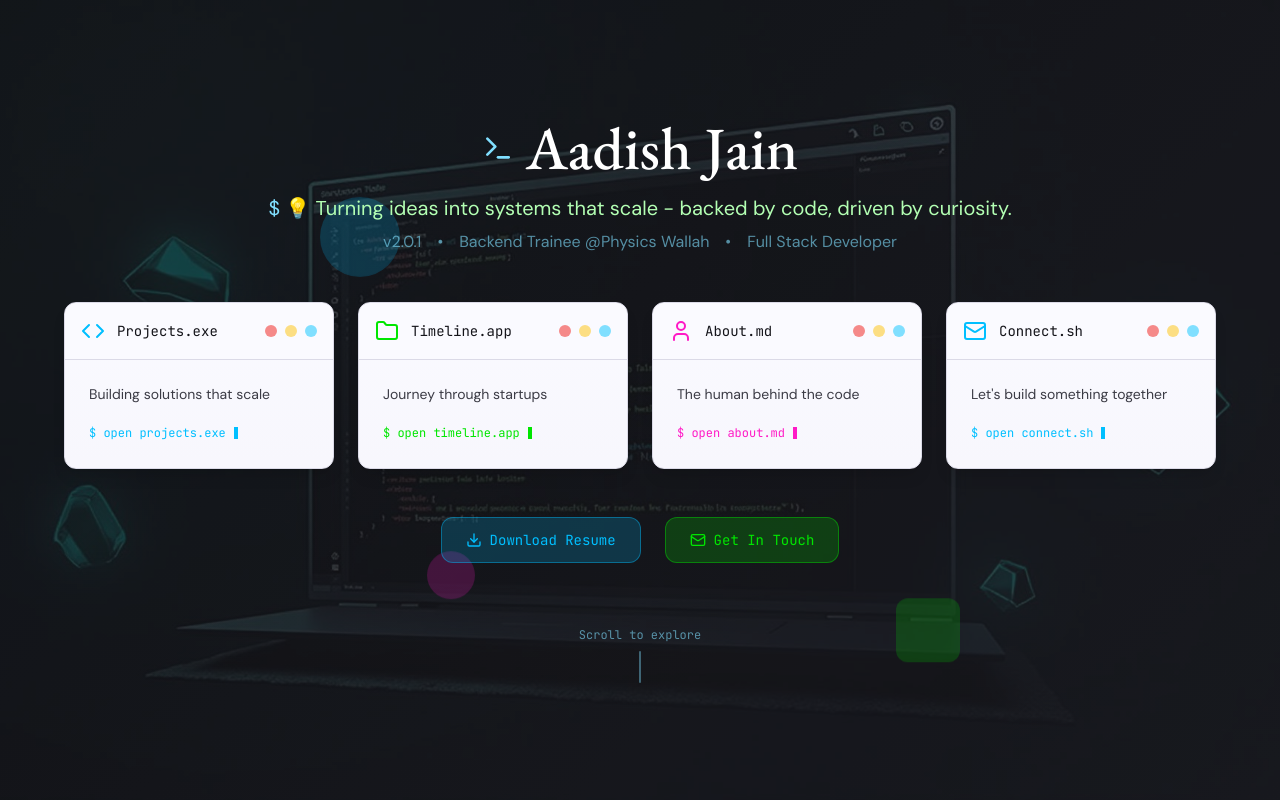
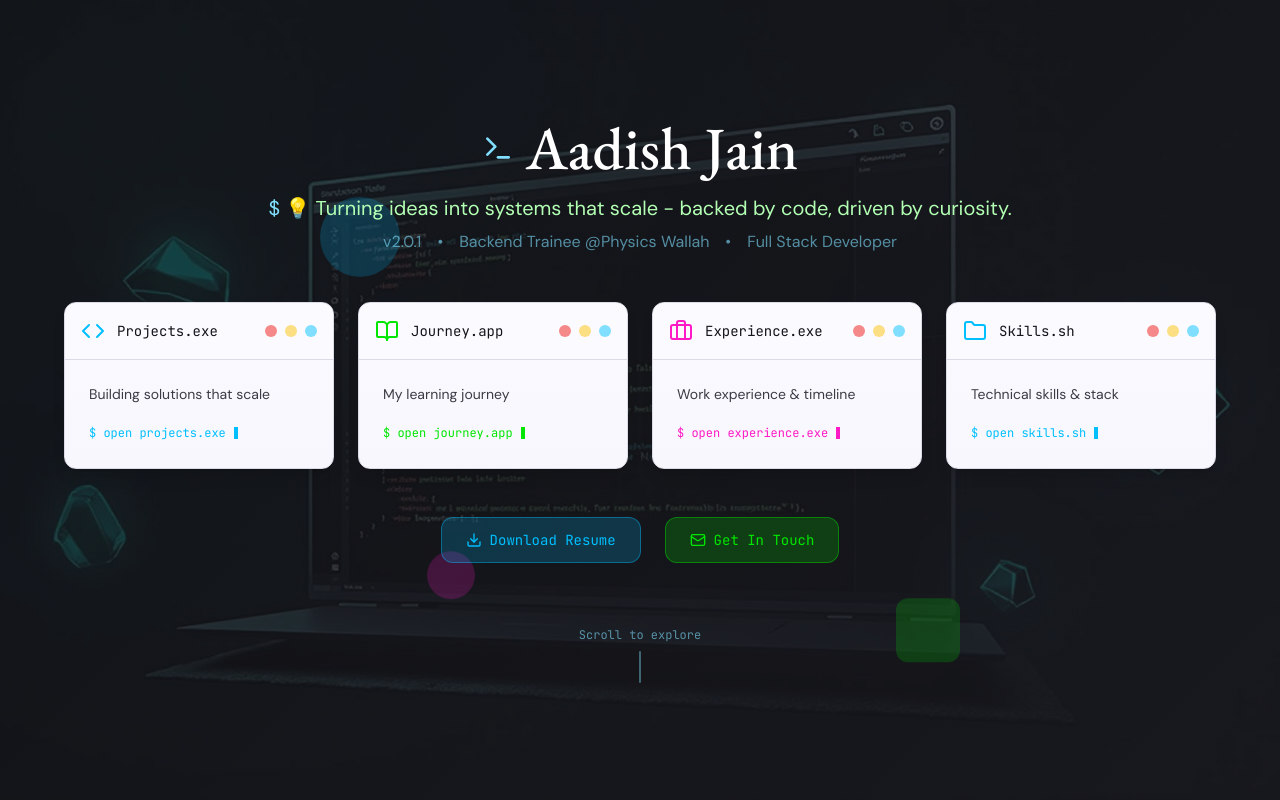
Before and after one commit to aadishj23/Portfolio, a React (Vite) app in the folder Frontend/: page / in a window 1280 px wide. Shown: the top 800 px of the page. Built offline with nearby package versions, Linux system fonts and the light colour scheme.

Commit message:
Welcome Screen linking to other components

```diff
--- a/Frontend/src/components/ContactSection.tsx
+++ b/Frontend/src/components/ContactSection.tsx
@@ -111,7 +111,7 @@ const ContactSection = () => {
   };
 
   return (
-    <section className="min-h-screen py-20 bg-terminal-bg scroll-snap-section">
+    <section id="contact" className="min-h-screen py-20 bg-terminal-bg scroll-snap-section">
       <div className="container mx-auto px-6">
         {/* Section Header */}
         <div className="max-w-4xl mx-auto text-center mb-16">
--- a/Frontend/src/components/JourneySection.tsx
+++ b/Frontend/src/components/JourneySection.tsx
@@ -118,7 +118,7 @@ const JourneySection = () => {
   ];
 
   return (
-    <section className="min-h-screen py-20 bg-background scroll-snap-section">
+    <section id="journey" className="min-h-screen py-20 bg-background scroll-snap-section">
       <div className="container mx-auto px-6">
         {/* Section Header */}
         <div className="max-w-4xl mx-auto text-center mb-16">
--- a/Frontend/src/components/ProjectsSection.tsx
+++ b/Frontend/src/components/ProjectsSection.tsx
@@ -203,7 +203,7 @@ const ProjectsSection = () => {
   };
 
   const getStatusColor = (status: string, index: number) => {
-    const colors = ['neon', 'electric', 'hot', 'amber'];
+    const colors = ['neon', 'electric', 'hot'];
     return colors[index % colors.length];
   };
 
@@ -221,7 +221,7 @@ const ProjectsSection = () => {
   };
 
   return (
-    <section className="min-h-screen py-20 bg-background-secondary scroll-snap-section">
+    <section id="projects" className="min-h-screen py-20 bg-background-secondary scroll-snap-section">
       <div className="container mx-auto px-6">
         {/* Section Header */}
         <div className="max-w-4xl mx-auto text-center mb-16">
--- a/Frontend/src/components/SkillsSection.tsx
+++ b/Frontend/src/components/SkillsSection.tsx
@@ -226,7 +226,7 @@ const SkillsSection = () => {
   };
 
   return (
-    <section className="min-h-screen py-20 bg-background-secondary scroll-snap-section">
+    <section id="skills" className="min-h-screen py-20 bg-background-secondary scroll-snap-section">
       <div className="container mx-auto px-6">
         {/* Section Header */}
         <div className="max-w-4xl mx-auto text-center mb-16">
--- a/Frontend/src/components/WelcomeScreen.tsx
+++ b/Frontend/src/components/WelcomeScreen.tsx
@@ -1,5 +1,5 @@
 import { useState, useEffect } from 'react';
-import { Terminal, Code, Folder, User, Mail, Download } from 'lucide-react';
+import { Terminal, Code, Folder, User, Mail, Download, Briefcase, BookOpen } from 'lucide-react';
 import heroTerminal from '@/assets/hero-terminal.jpeg';
 
 const WelcomeScreen = () => {
@@ -43,34 +43,49 @@ const WelcomeScreen = () => {
     };
   }, [bootingComplete]);
 
+  // Function to scroll to a specific section
+  const scrollToSection = (sectionId: string) => {
+    const element = document.getElementById(sectionId);
+    if (element) {
+      element.scrollIntoView({
+        behavior: 'smooth',
+        block: 'start'
+      });
+    }
+  };
+
   const apps = [
     {
       id: 'projects',
       name: 'Projects.exe',
       icon: <Code size={24} />,
       description: 'Building solutions that scale',
-      color: 'electric'
+      color: 'electric',
+      sectionId: 'projects'
+    },
+    {
+      id: 'journey',
+      name: 'Journey.app',
+      icon: <BookOpen size={24} />,
+      description: 'My learning journey',
+      color: 'neon',
+      sectionId: 'journey'
     },
     {
       id: 'experience',
-      name: 'Timeline.app',
-      icon: <Folder size={24} />,
-      description: 'Journey through startups',
-      color: 'neon'
+      name: 'Experience.exe',
+      icon: <Briefcase size={24} />,
+      description: 'Work experience & timeline',
+      color: 'hot',
+      sectionId: 'work-experience'
     },
     {
-      id: 'about',
-      name: 'About.md',
-      icon: <User size={24} />,
-      description: 'The human behind the code',
-      color: 'hot'
-    },
-    {
-      id: 'contact',
-      name: 'Connect.sh',
-      icon: <Mail size={24} />,
-      description: 'Let\'s build something together',
-      color: 'electric'
+      id: 'skills',
+      name: 'Skills.sh',
+      icon: <Folder size={24} />,
+      description: 'Technical skills & stack',
+      color: 'electric',
+      sectionId: 'skills'
     }
   ];
 
@@ -149,6 +164,7 @@ const WelcomeScreen = () => {
                 <div
                   key={app.id}
                   className={`os-window interactive-hover animate-scale-in animate-delay-${(index + 1) * 100} cursor-pointer overflow-hidden`}
+                  onClick={() => scrollToSection(app.sectionId)}
                 >
                   <div className="os-window-header bg-background">
                     <div className="flex items-center gap-3">
@@ -186,7 +202,10 @@ const WelcomeScreen = () => {
                 Download Resume
               </button></a>
 
-              <button className="inline-flex items-center gap-2 px-6 py-3 bg-neon/20 hover:bg-neon/30 border border-neon/40 rounded-lg text-neon font-mono text-sm transition-all duration-300 hover:shadow-glow">
+              <button
+                className="inline-flex items-center gap-2 px-6 py-3 bg-neon/20 hover:bg-neon/30 border border-neon/40 rounded-lg text-neon font-mono text-sm transition-all duration-300 hover:shadow-glow"
+                onClick={() => scrollToSection('contact')}
+              >
                 <Mail size={16} />
                 Get In Touch
               </button>
--- a/Frontend/src/components/WorkExperienceSection.tsx
+++ b/Frontend/src/components/WorkExperienceSection.tsx
@@ -92,7 +92,7 @@ const WorkExperienceSection = () => {
   };
 
   return (
-    <section className="min-h-screen py-20 bg-surface/30 scroll-snap-section">
+    <section id="work-experience" className="min-h-screen py-20 bg-surface/30 scroll-snap-section">
       <div className="container mx-auto px-6">
         {/* Section Header */}
         <div className="max-w-4xl mx-auto text-center mb-16">
```
